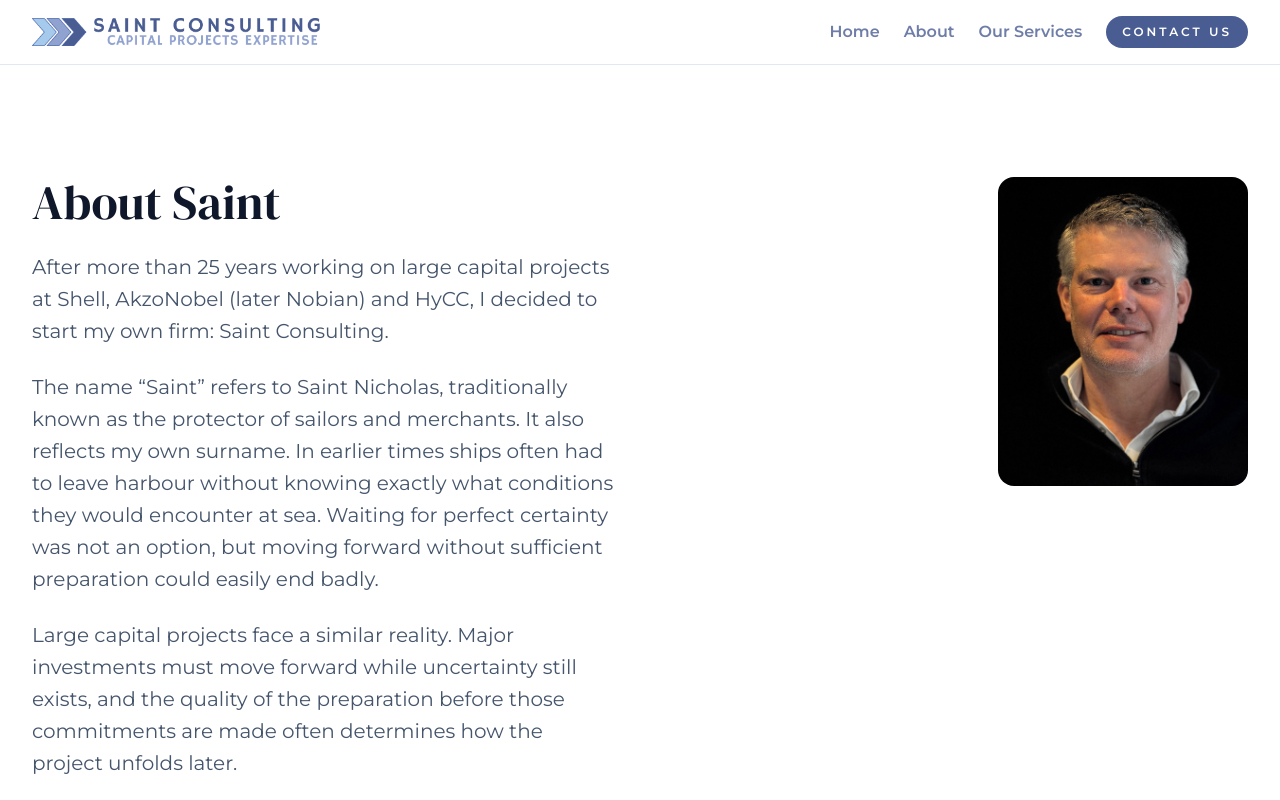
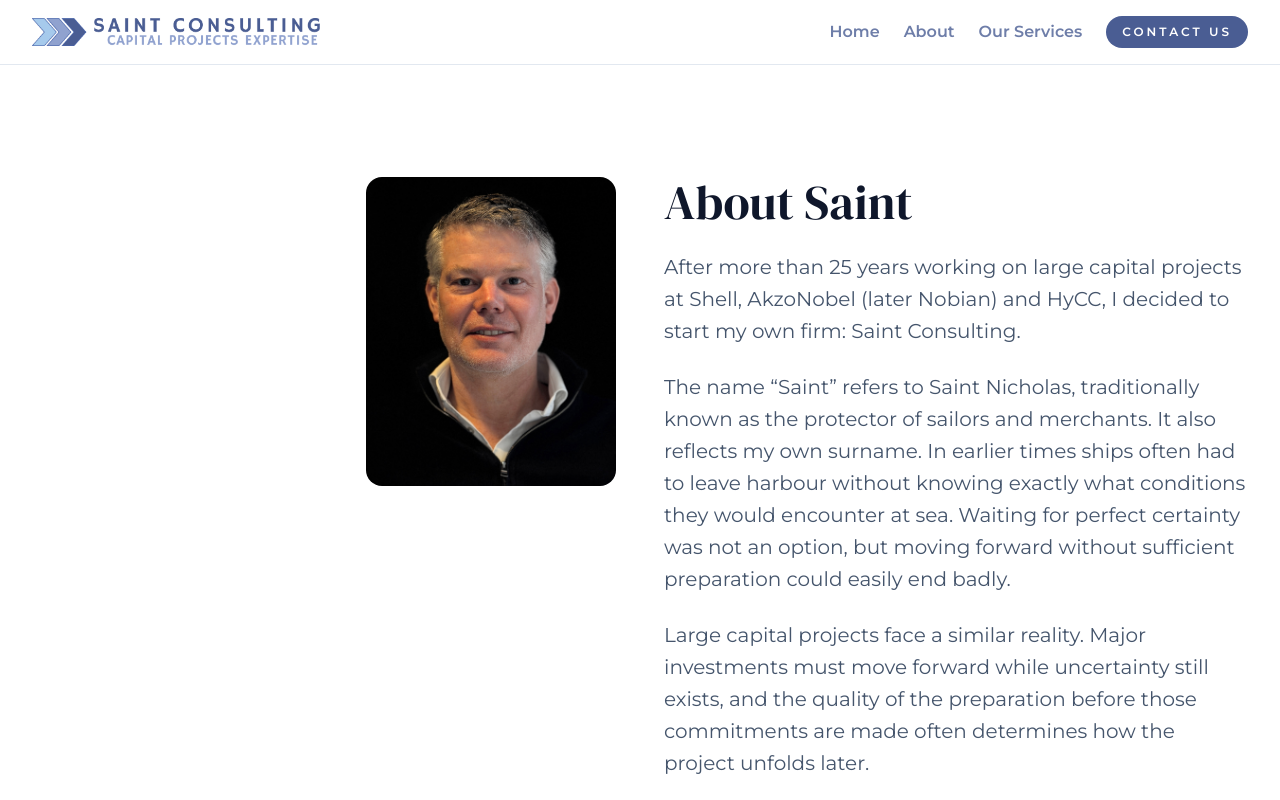
Before and after one commit to wsn73/Website, a Next.js app: page /about in a window 1280 px wide. Shown: the top 800 px of the page. Built offline with nearby package versions, Linux system fonts and the light colour scheme.

Commit message:
Refine about page mobile layout

```diff
--- a/app/about/page.tsx
+++ b/app/about/page.tsx
@@ -10,20 +10,19 @@ export default function Page() {
     <main>
       <section id="about" className="bg-white py-28">
         <div className="mx-auto grid max-w-7xl grid-cols-1 items-start gap-12 px-6 md:grid-cols-2 lg:px-8">
-          <div className="relative mx-auto w-full max-w-[140px] md:order-2 md:mx-0 md:max-w-[250px] md:justify-self-end">
-            <Image
-              src={wsnImage}
-              alt="Wouter - founder of Saint Consulting"
-              width={250}
-              height={300}
-              className="rounded-2xl object-cover"
-            />
-          </div>
-
-          <div className="md:order-1">
+          <div className="md:order-2 md:justify-self-start">
             <h1 className="font-serif text-3xl leading-[1.05] text-slate-900 sm:text-4xl lg:text-5xl">
               {pages.about.title}
             </h1>
+            <div className="relative mx-auto mt-8 w-full max-w-[180px] md:hidden">
+              <Image
+                src={wsnImage}
+                alt="Wouter - founder of Saint Consulting"
+                width={250}
+                height={300}
+                className="rounded-2xl object-cover"
+              />
+            </div>
             {pages.about.paragraphs.map((text) => (
               <p
                 key={text}
@@ -32,6 +31,16 @@ export default function Page() {
                 {text}
               </p>
             ))}
+          </div>
+
+          <div className="relative hidden w-full max-w-[250px] md:order-1 md:block md:justify-self-end">
+            <Image
+              src={wsnImage}
+              alt="Wouter - founder of Saint Consulting"
+              width={250}
+              height={300}
+              className="rounded-2xl object-cover"
+            />
           </div>
         </div>
       </section>
```
